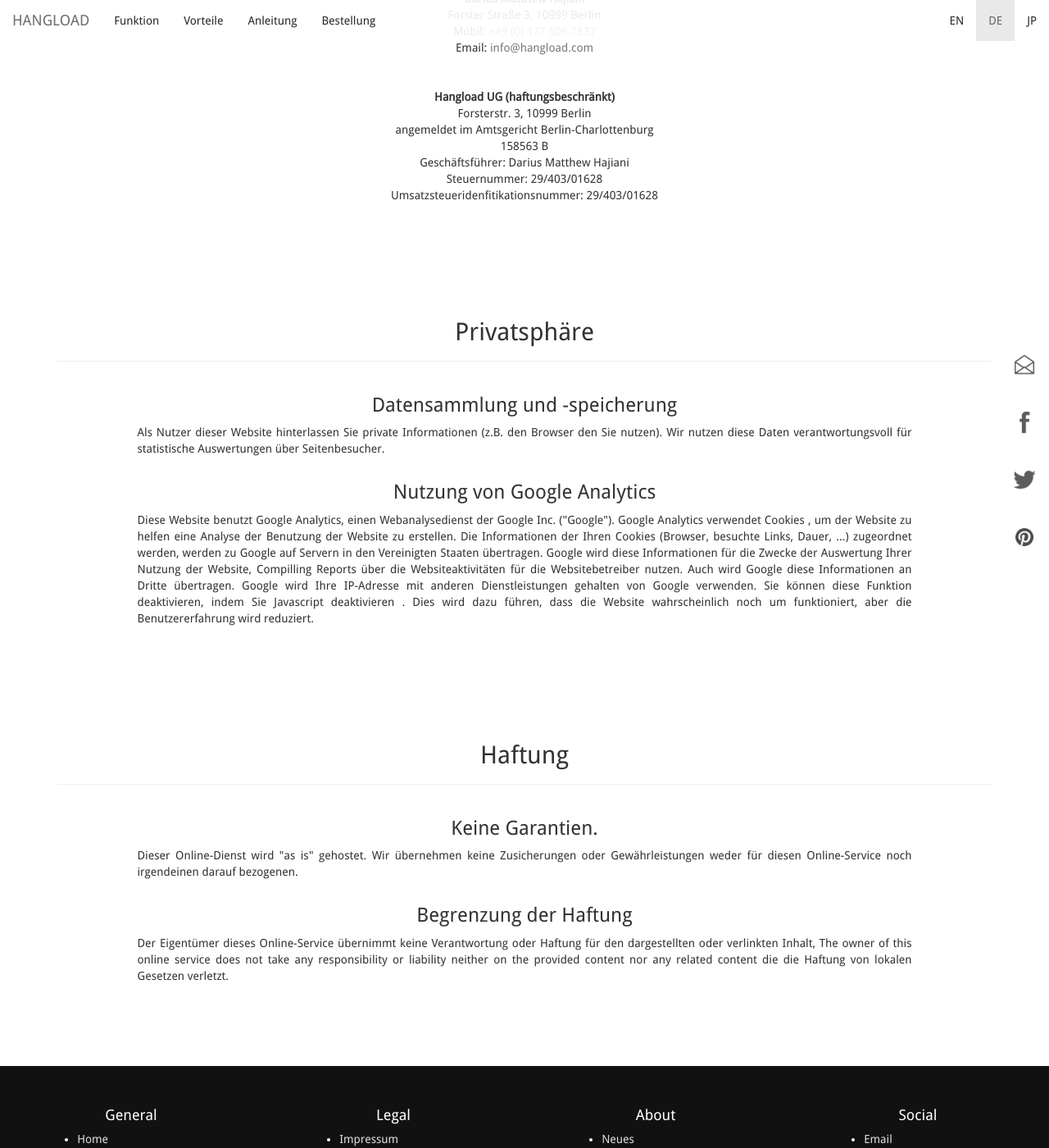
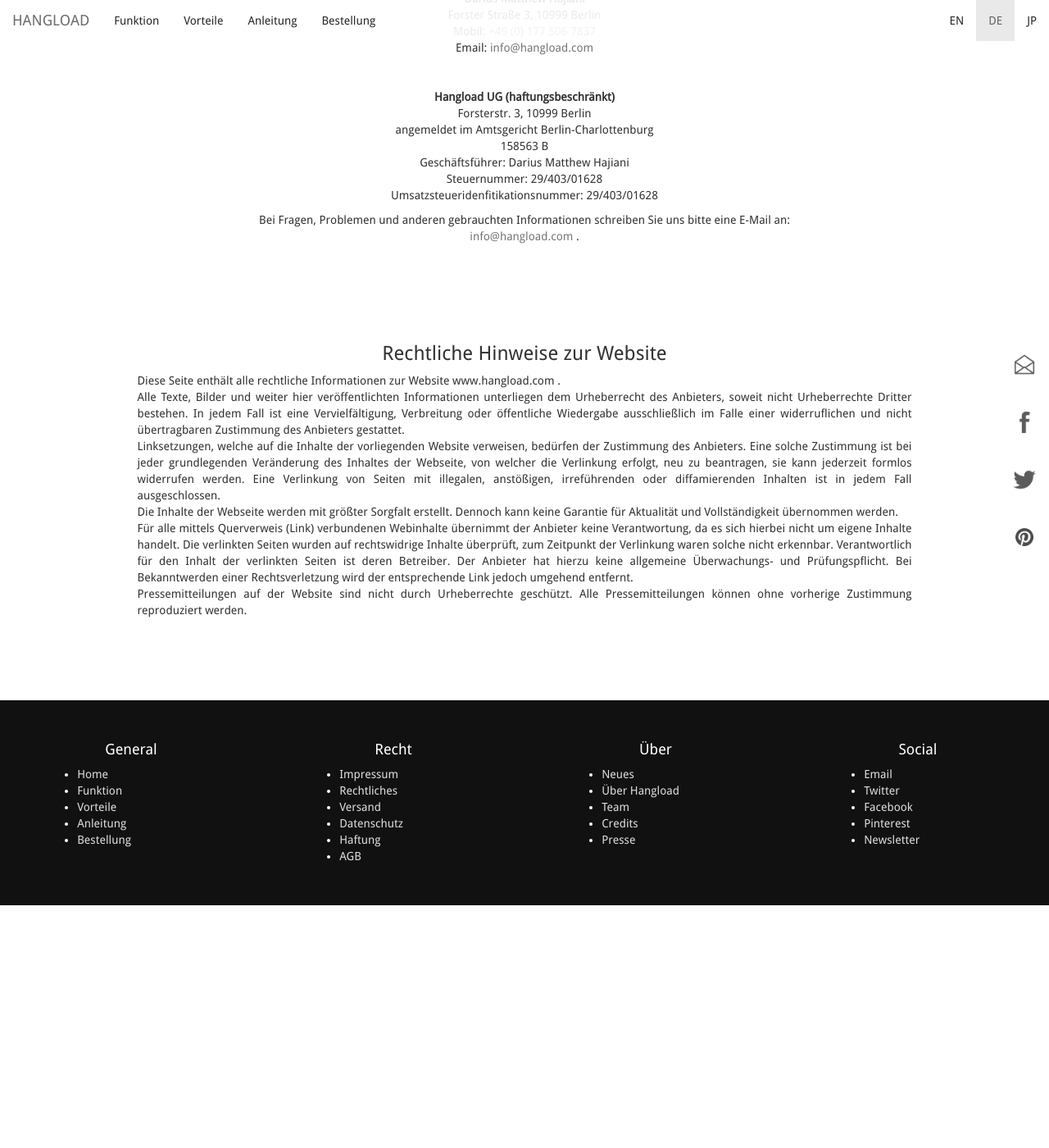
Before and after one commit to bodokaiser/hangload.com, a Jekyll site: the page built from legalDE.html, in a window 1280 px wide and 1400 px high, scrolled down 335 px. Shown: the whole window at 82% size. Built offline with Jekyll 4.4.1, drawn with Linux system fonts in a browser that asks for light colours; nearby versions of some CDN libraries; library files that are not in the unit come from our copies; Markdown is read by kramdown in place of the engine named in the settings; after the commit the page ends 1439 px from its top, so only the background shows below that.

Commit message:
change agb, imprint, press, about DE

```diff
--- a/_includes/footerDE.html
+++ b/_includes/footerDE.html
@@ -18,25 +18,30 @@
 </div>
 <div class="col-xs-6 col-sm-3">
 <h4 class="text-center">
-Legal
+Recht
 </h4>
 <div class="col-xs-10 col-xs-offset-1">
 <ul>
 <li><a href="/legalDE/#imprint">Impressum</a></li>
-<li><a href="/legalDE/#privacy">Privatsphäre</a></li>
-<li><a href="/legalDE/#liability">Haftung</a></li>
+<li><a href="/legalDE/#law">Rechtliches</a></li>
+<li><a href="/deliveryDE/#delivery">Versand</a></li>
+<li><a href="/securityDE/#security">Datenschutz</a></li>
+<li><a href="/securityDE/#liability">Haftung</a></li>
+<li><a href="/agbDE/#agb">AGB</a></li>
 </ul>
 </div>
 </div>
 <div class="col-xs-6 col-sm-3">
 <h4 class="text-center">
-About
+Über
 </h4>
 <div class="col-xs-10 col-xs-offset-1">
 <ul>
 <li><a href="/news">Neues</a></li>
+<li><a href="/aboutDE/#aboutHL">Über Hangload</a></li>
 <li><a href="/aboutDE/#team">Team</a></li>
 <li><a href="/aboutDE/#team">Credits</a></li>
+<li><a href="/pressDE/#press">Presse</a></li>
 </ul>
 </div>
 </div>
--- a/legalDE.html
+++ b/legalDE.html
@@ -43,74 +43,48 @@
       Umsatzsteueridenfitikationsnummer: 29/403/01628
       <br/>
 </p>
-
-</div>
-</div>
-</article>
-<article class="container" id="privacy">
-<div class="row">
-<div class="col-xs-12">
-<div class="page-header">
-<h2 class="text-center">Privatsphäre</h2>
-</div>
-</div>
-</div>
-<div class="row">
-<div class="col-xs-10 col-xs-offset-1">
-<h3 class="text-center">Datensammlung und -speicherung</h3>
-<p class="text-justify">
-Als Nutzer dieser Website hinterlassen Sie private Informationen (z.B. den Browser den Sie nutzen).
-Wir nutzen diese Daten verantwortungsvoll für statistische Auswertungen über Seitenbesucher.
-</p>
-</div>
-</div>
-<div class="row">
-<div class="col-xs-10 col-xs-offset-1">
-<h3 class="text-center">Nutzung von Google Analytics</h3>
-<p class="text-justify">
-Diese Website benutzt Google Analytics, einen Webanalysedienst
-der Google Inc. ("Google"). Google Analytics verwendet Cookies
-, um der Website zu helfen eine Analyse der Benutzung der Website zu erstellen. Die Informationen
-der Ihren Cookies (Browser, besuchte Links, Dauer, ...) zugeordnet werden, werden
-zu Google auf Servern in den Vereinigten Staaten übertragen. Google wird
-diese Informationen für die Zwecke der Auswertung Ihrer Nutzung der
-Website, Compilling Reports über die Websiteaktivitäten für die Websitebetreiber nutzen.
-Auch wird Google diese Informationen an Dritte übertragen. Google
-wird Ihre IP-Adresse mit anderen Dienstleistungen gehalten von
-Google verwenden. Sie können diese Funktion deaktivieren, indem Sie Javascript deaktivieren
-. Dies wird dazu führen, dass die Website wahrscheinlich noch um funktioniert, aber die
-Benutzererfahrung wird reduziert.
+<p class="text-center">
+Bei Fragen, Problemen und anderen gebrauchten Informationen schreiben Sie uns bitte eine E-Mail an: <br>
+<a href="mailto:info@hangload.com">info@hangload.com</a> .
 </p>
 </div>
 </div>
 </article>
-<article class="container" id="liability">
-<div class="row">
-<div class="col-xs-12">
-<div class="page-header">
-<h2 class="text-center">Haftung</h2>
-</div>
-</div>
-</div>
+
+<article class="container" id="law">
 <div class="row">
 <div class="col-xs-10 col-xs-offset-1">
-<h3 class="text-center">Keine Garantien. </h3>
+<h3 class="text-center">Rechtliche Hinweise zur Website</h3>
 <p class="text-justify">
-Dieser Online-Dienst wird "as is" gehostet. Wir übernehmen keine
-Zusicherungen oder Gewährleistungen weder für diesen Online-Service noch irgendeinen
-darauf bezogenen.
-</p>
-</div>
-</div>
-<div class="row">
-<div class="col-xs-10 col-xs-offset-1">
-<h3 class="text-center">Begrenzung der Haftung</h3>
-<p class="text-justify">
-Der Eigentümer dieses Online-Service übernimmt keine Verantwortung oder Haftung für den
-dargestellten oder verlinkten Inhalt,
-The owner of this online service does not take any responsibility or
-liability neither on the provided content nor any related content
-die die Haftung von lokalen Gesetzen verletzt.
+Diese Seite enthält alle rechtliche Informationen zur Website www.hangload.com .
+<br>
+Alle Texte, Bilder und weiter hier veröffentlichten Informationen unterliegen dem
+ Urheberrecht des Anbieters, soweit nicht Urheberrechte Dritter bestehen.
+ In jedem Fall ist eine Vervielfältigung, Verbreitung oder öffentliche Wiedergabe
+ ausschließlich im Falle einer widerruflichen und nicht übertragbaren Zustimmung
+ des Anbieters gestattet.
+ <br>
+Linksetzungen, welche auf die Inhalte der vorliegenden Website verweisen,
+bedürfen der Zustimmung des Anbieters.
+ Eine solche Zustimmung ist bei jeder grundlegenden Veränderung des Inhaltes der
+ Webseite, von welcher die Verlinkung erfolgt, neu zu beantragen, sie kann jederzeit
+ formlos widerrufen werden. Eine Verlinkung von Seiten mit illegalen, anstößigen,
+ irreführenden oder diffamierenden Inhalten ist in jedem Fall ausgeschlossen.
+<br>
+Die Inhalte der Webseite werden mit größter Sorgfalt erstellt.
+Dennoch kann keine Garantie für Aktualität und Vollständigkeit übernommen werden.
+<br>
+ Für alle mittels Querverweis (Link) verbundenen Webinhalte übernimmt der Anbieter
+keine Verantwortung, da es sich hierbei nicht um eigene Inhalte handelt.
+ Die verlinkten Seiten wurden auf rechtswidrige Inhalte überprüft,
+ zum Zeitpunkt der Verlinkung waren solche nicht erkennbar.
+ Verantwortlich für den Inhalt der verlinkten Seiten ist deren Betreiber.
+ Der Anbieter hat hierzu keine allgemeine Überwachungs- und Prüfungspflicht.
+ Bei Bekanntwerden einer Rechtsverletzung wird der entsprechende Link jedoch
+ umgehend entfernt.
+ <br>
+ Pressemitteilungen auf der Website sind nicht durch Urheberrechte geschützt.
+ Alle Pressemitteilungen können ohne vorherige Zustimmung reproduziert werden.
 </p>
 </div>
 </div>
```
Also changed, not shown: aboutDE.html (+27 -0 lines), agbDE.html (added, +185 -0 lines), deliveryDE.html (added, +42 -0 lines), legal.html (+34 -0 lines), pressDE.html (added, +25 -0 lines), securityDE.html (added, +129 -0 lines).
